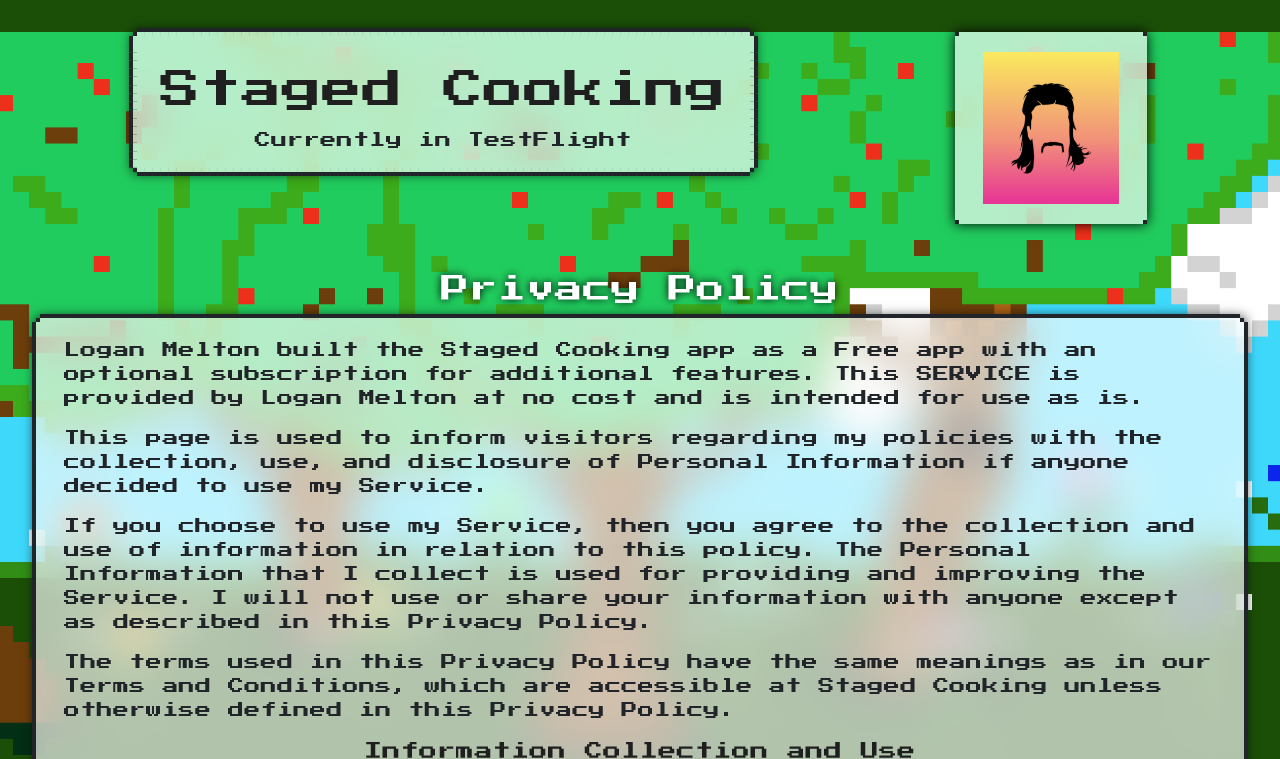
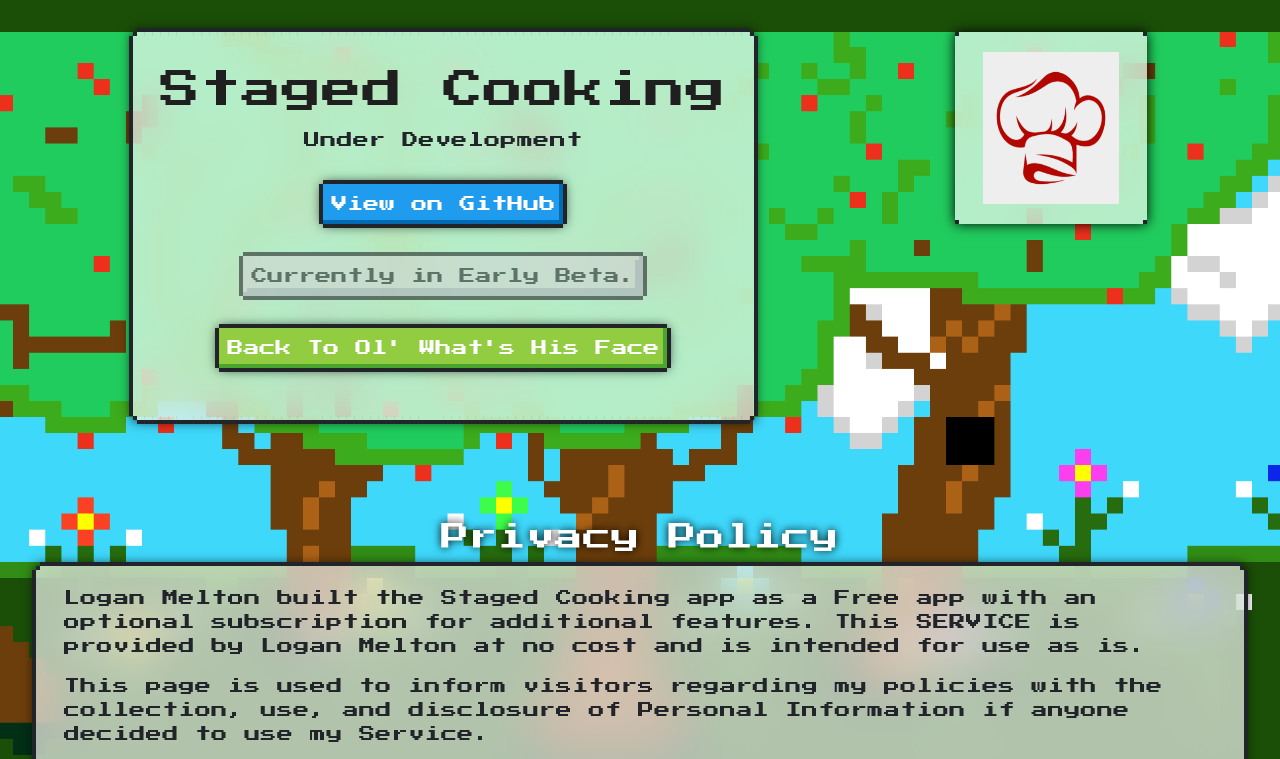
Before and after one commit to meltonlogan615/Portfolio, a website: page SC-Privacy.html in a window 1280 px wide. Shown: the top 759 px of the page. Drawn offline with Linux system fonts and the light colour scheme.

```diff
--- a/SC-Privacy.html
+++ b/SC-Privacy.html
@@ -20,10 +20,27 @@
         <div class="hero">
             <div class="nes-container is-rounded hero-text glass" style="margin-bottom: 4rem;">
                 <h1 class="page-title">Staged Cooking</h1>
-                <div class="page-subtitle">Currently in TestFlight</div>
+                <div class="page-subtitle">Under Development</div>
+                <div class="">
+                    <a href="https://github.com/meltonlogan615/StagedRevisited" target="blank_">
+                        <button type="button" class="nes-btn is-primary code-link" style="margin: 2rem auto;">
+                            View on GitHub
+                        </button>
+                    </a>
+                    <a href="" target="blank_">
+                        <button type="button" class="nes-btn is-disabled code-link" style="margin: 2rem auto;">
+                            Currently in Early Beta.
+                        </button>
+                    </a>
+                    <a href="index.html">
+                        <button type="button" class="nes-btn is-success code-link" style="margin: 2rem auto;">
+                            Back To Ol' What's His Face
+                        </button>
+                    </a>
+                </div>
             </div>
 
-            <img src="pics/FM/fm-icon.png" alt="Staged Cooking App Icon" href="index.html"
+            <img src="pics/Staged/SC-Logo.png" alt="Staged Cooking App Icon" href="index.html"
                 class="nes-container is-rounded profile-image glass">
         </div>
     </header>
```
Also changed, not shown: FM-Privacy.html (+11 -3 lines), index.html (+11 -1 lines), pics/Staged/SC-Logo.png (added).
